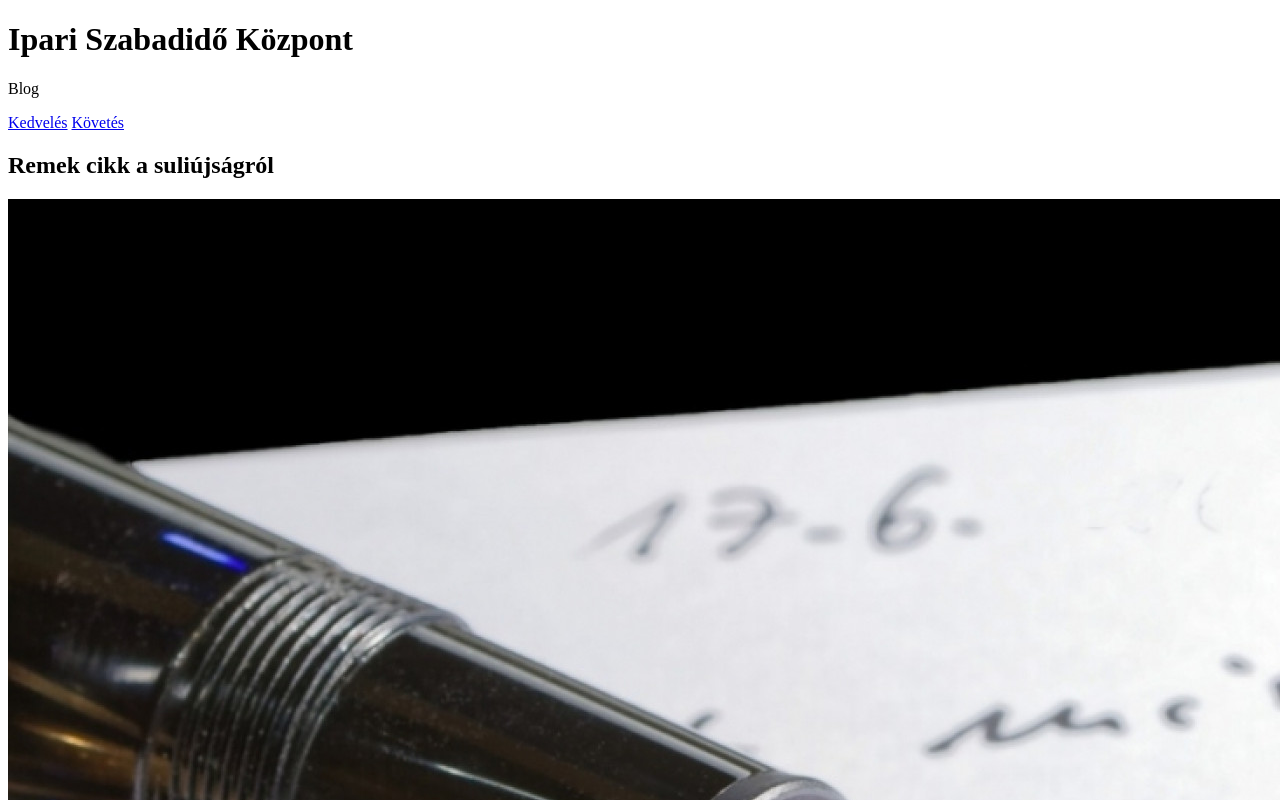
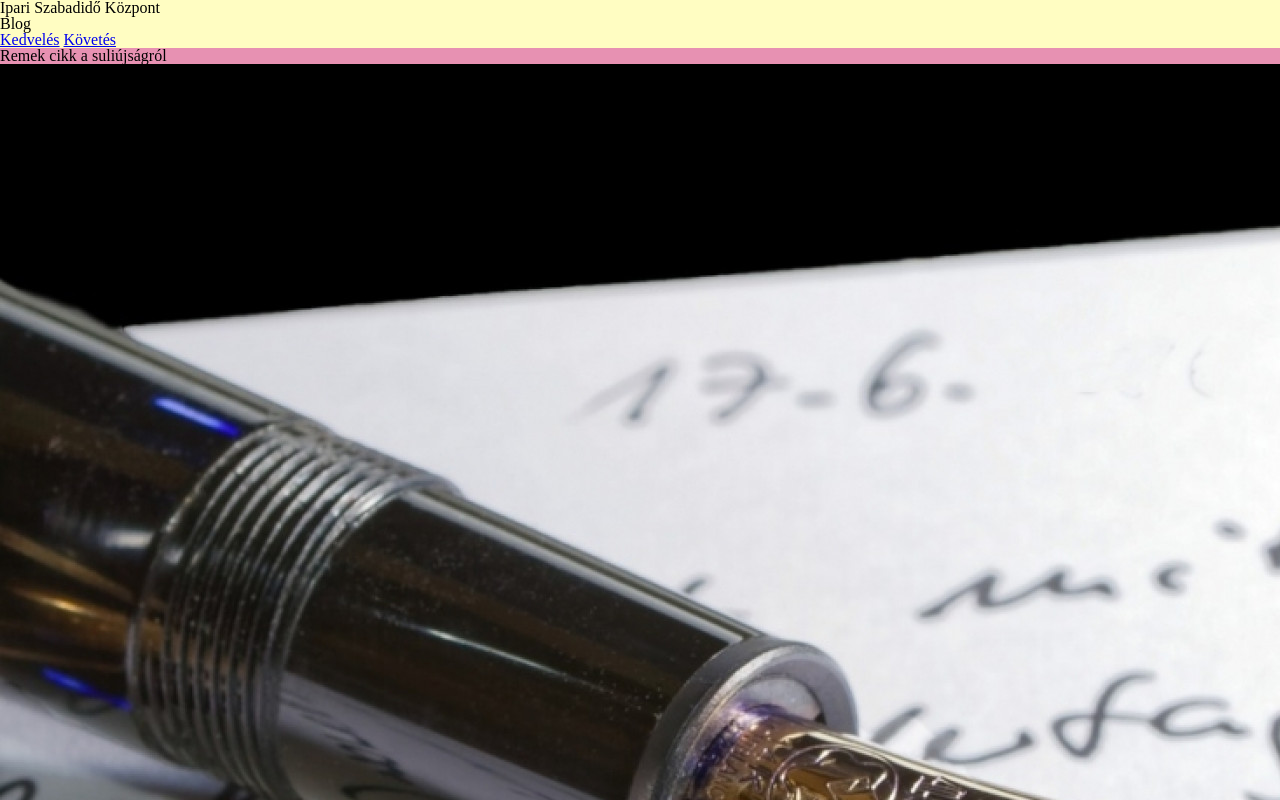
Before and after one commit to KaracsonyMate/ISZK, a plain HTML site: page index.html in a window 1280 px wide. Shown: the top 800 px of the page. Drawn offline with Linux system fonts and the light colour scheme.

Commit message:
modified html file

```diff
--- a/index.html
+++ b/index.html
@@ -3,29 +3,30 @@
     <head>
         <meta charset="UTF-8">
         <meta name="viewport" content="width=device-width, initial-scale=1.0">
-        <title>Document</title>
+        <link rel="stylesheet" href="style.css" type="text/css">
+        <title>Blog</title>
     </head>
     <body>
-        <header>
+        <header class="main-header">
             <h1>Ipari Szabadidő Központ</h1>
             <p>Blog</p>
             <a href="#">Kedvelés</a>
             <a href="#">Követés</a>
         </header>
-        <main>
-            <article>
+        <main class="primary-content">
+            <article class="post">
                 <h2>Remek cikk a suliújságról</h2>
                 <img src="híd.jpg" alt="1. kép">
                 <p>A Lorem Ipsum egy egyszerû szövegrészlete, szövegutánzata a betûszedõ és nyomdaiparnak. A Lorem Ipsum az 1500-as évek óta standard szövegrészletként szolgált az iparban; mikor egy ismeretlen nyomdász összeállította a betûkészletét és egy példa-könyvet vagy szöveget nyomott papírra, ezt használta. Nem csak 5 évszázadot élt túl, de az elektronikus betûkészleteknél is változatlanul megmaradt. Az 1960-as években népszerûsítették a Lorem Ipsum részleteket magukbafoglaló Letraset lapokkal, és legutóbb softwarekkel mint például az Aldus Pagemaker.</p>
                 <a href="#">Olvass tovább</a>
             </article>
-            <article>
+            <article class="post">
                 <h2>Vers- és novellaíró pályázat</h2>
                 <img src="ir.jpg" alt="2. kép">
                 <p>Ez egy régóta elfogadott tény, miszerint egy olvasót zavarja az olvasható szöveg miközben a szöveg elrendezését nézi. A Lorem Ipsum használatának lényege, hogy többé-kevésbé rendezettebb betûket tartalmaz, ellentétben a Tartalom helye, Tartalom helye-féle megoldással. Sok desktop szerkesztõ és weboldal szerkesztõ használja a Lorem Ipsum-ot mint alapbeállítású szövegmodellt, és egy keresés a lorem ipsum-ra sok félkész weboldalt fog eredményezni.</p>
                 <a href="#">Olvass tovább</a>
             </article>
-            <article>
+            <article class="post">
                 <h2>Neked ajánljuk</h2>
                 <img src="lepcso.jpg" alt="3. kép">
                 <p>A Lorem Ipsum részleteinek sok változata elérhetõ, de a legtöbbet megváltoztatták egy kis humorral és véletlenszerûen kiválasztott szavakkal, amik kicsit sem teszik értelmessé. Ha használni készülsz a Lorem Ipsumot, biztosnak kell lenned abban, hogy semmi kínos sincs elrejtve a szöveg közepén. Az összes internetes Lorem Ipsum készítõ igyekszik elõre beállított részleteket ismételni a szükséges mennyiségben, ezzel téve az internet egyetlen igazi Lorem Ipsum generátorává ezt az oldalt. Az oldal körülbelül 200 latin szót használ, egy maroknyi modell-mondatszerkezettel így téve a Lorem Ipsumot elfogadhatóvá. Továbbá az elkészült Lorem Ipsum humortól, ismétlõdéstõl vagy értelmetlen szavaktól mentes.</p>
```
